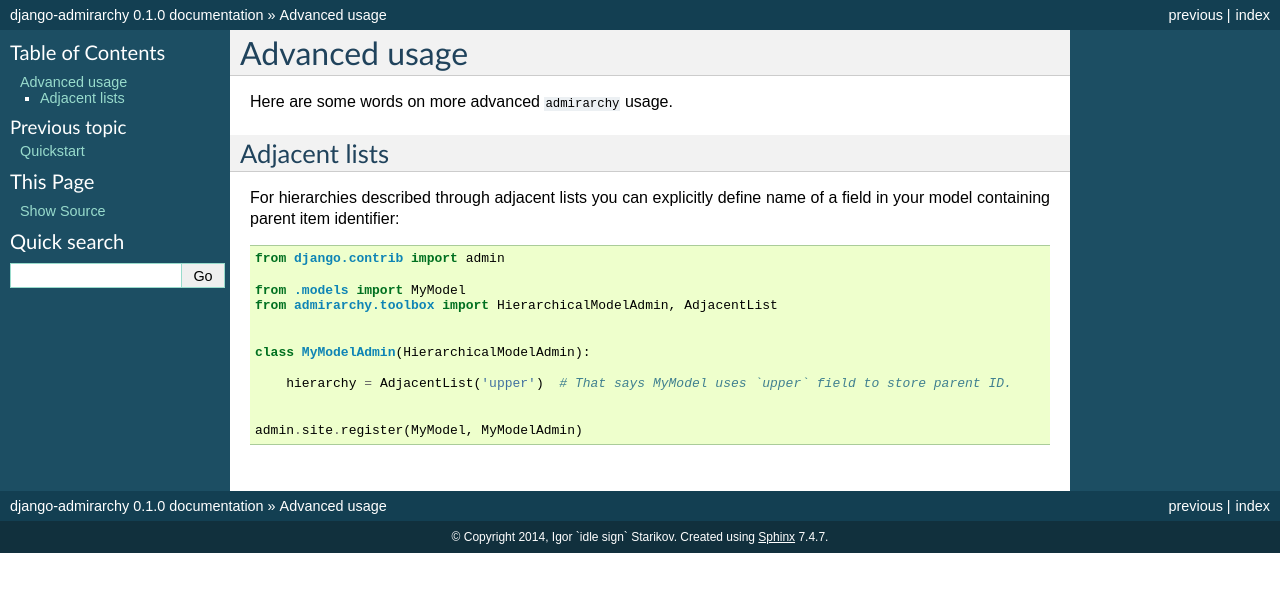
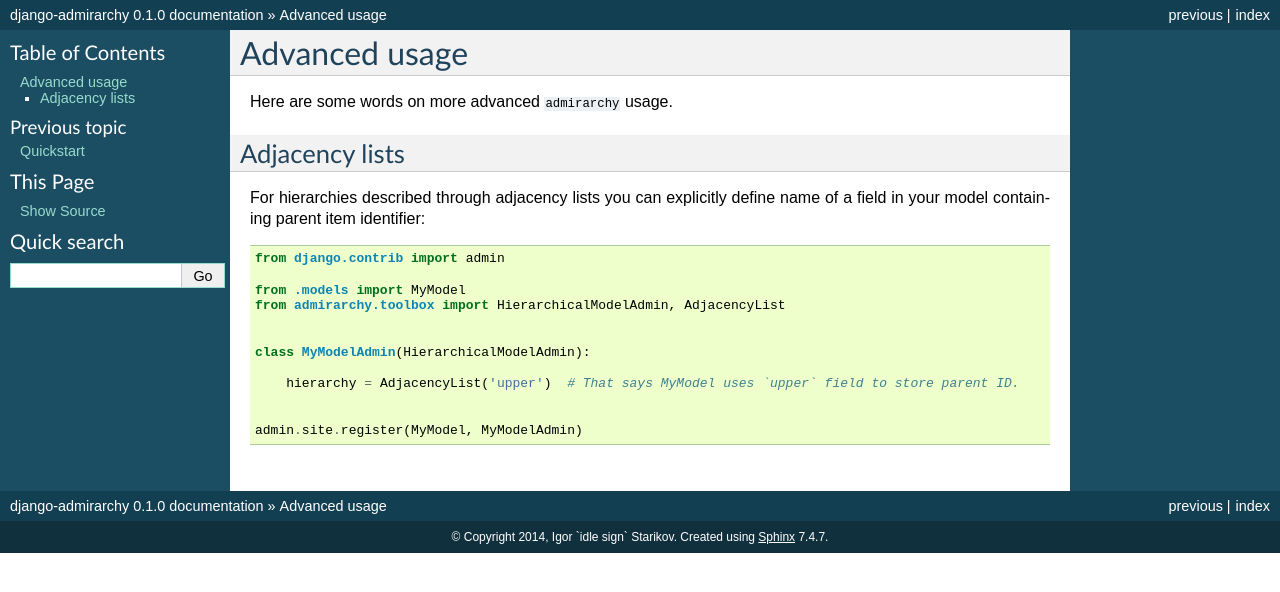
Before and after one commit to idlesign/django-admirarchy, a Sphinx documentation site: the page built from docs/source/advanced.rst, in a window 1280 px wide. Shown: the top 592 px of the page. Built offline with Sphinx 7.4.7, drawn with Linux system fonts in a browser that asks for light colours.

Commit message:
Terminology fix.

```diff
--- a/docs/source/advanced.rst
+++ b/docs/source/advanced.rst
@@ -4,10 +4,10 @@ Advanced usage
 Here are some words on more advanced ``admirarchy`` usage.
 
 
-Adjacent lists
---------------
+Adjacency lists
+---------------
 
-For hierarchies described through adjacent lists you can explicitly define name
+For hierarchies described through adjacency lists you can explicitly define name
 of a field in your model containing parent item identifier:
 
 
@@ -16,12 +16,12 @@ of a field in your model containing parent item identifier:
     from django.contrib import admin
 
     from .models import MyModel
-    from admirarchy.toolbox import HierarchicalModelAdmin, AdjacentList
+    from admirarchy.toolbox import HierarchicalModelAdmin, AdjacencyList
 
 
     class MyModelAdmin(HierarchicalModelAdmin):
 
-        hierarchy = AdjacentList('upper')  # That says MyModel uses `upper` field to store parent ID.
+        hierarchy = AdjacencyList('upper')  # That says MyModel uses `upper` field to store parent ID.
 
 
     admin.site.register(MyModel, MyModelAdmin)
```
Also changed, not shown: 2 other files.
